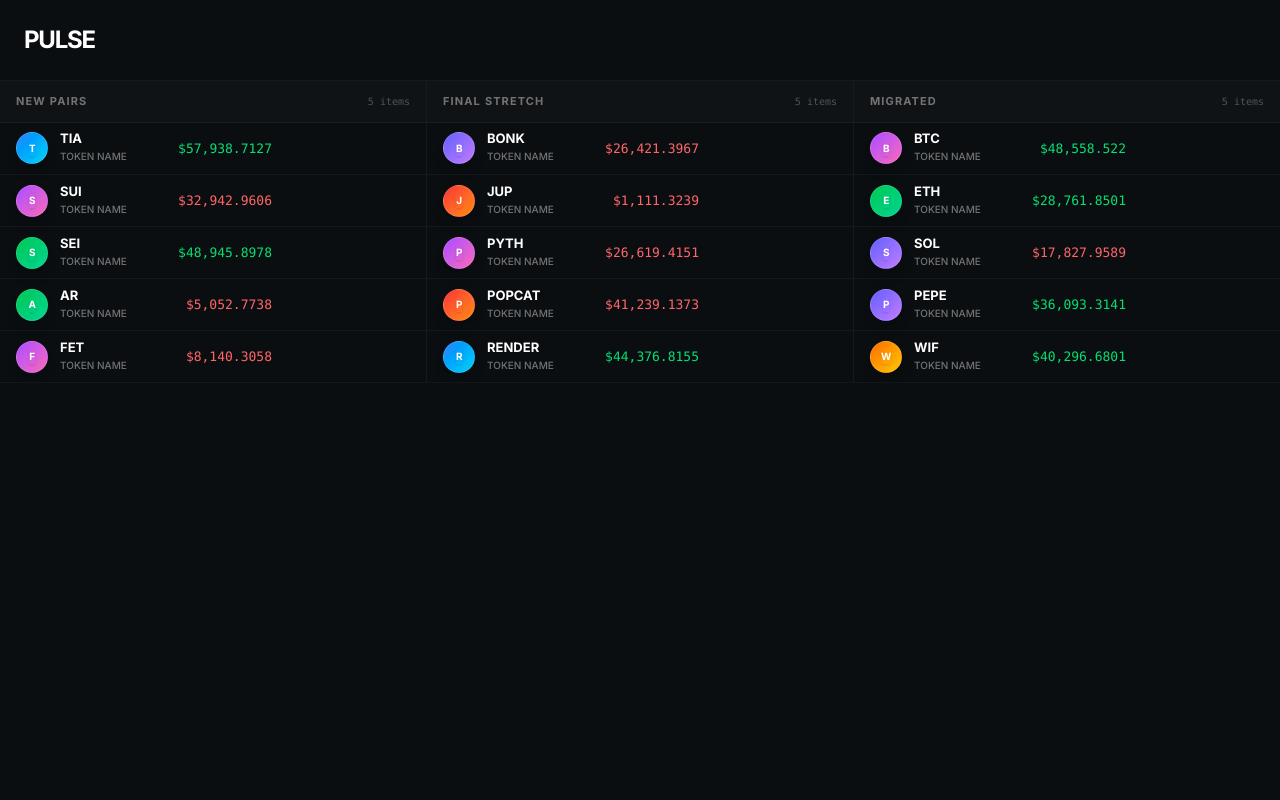
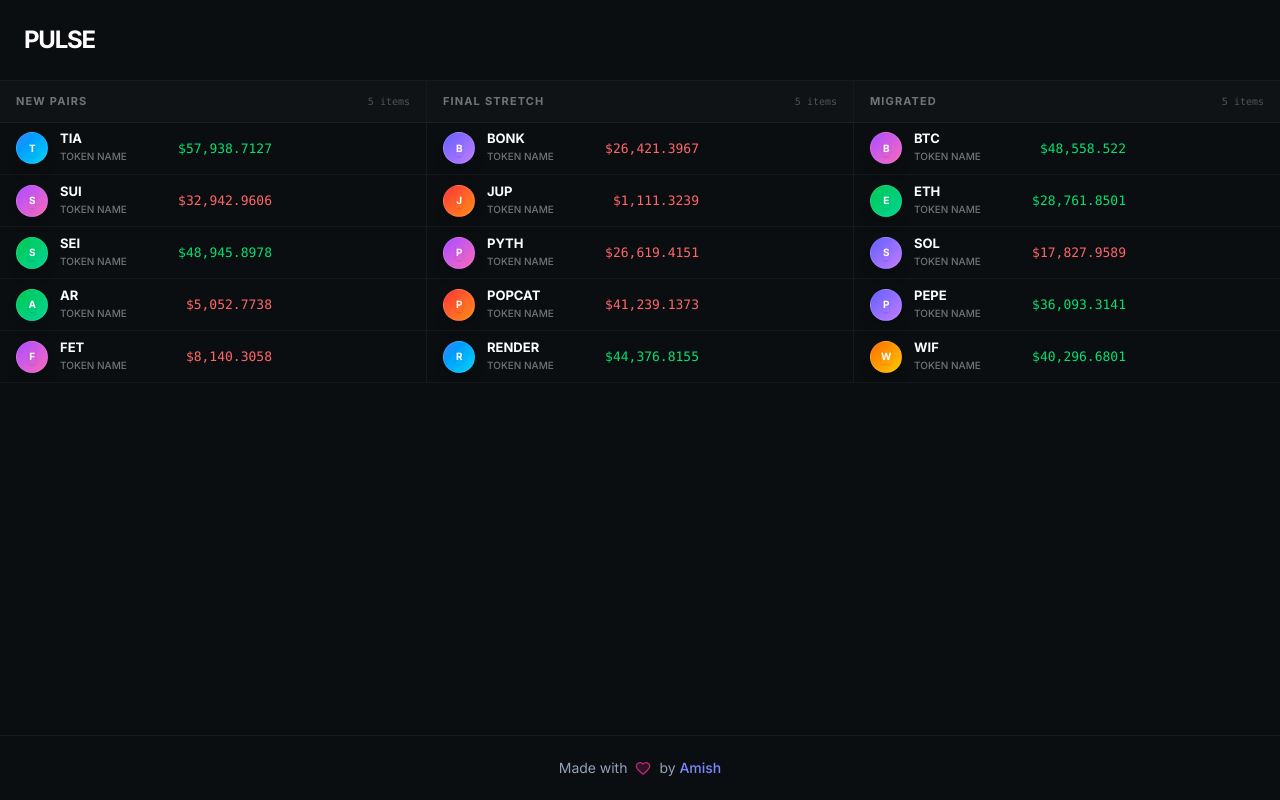
Before and after one commit to amishsheikh/-Token-Trading-Table, a Next.js app: page / in a window 1280 px wide. Built offline with nearby package versions, Linux system fonts and the light colour scheme.

Commit message:
fix the footer

```diff
--- a/src/app/page.tsx
+++ b/src/app/page.tsx
@@ -4,12 +4,12 @@
 import { useSelector } from 'react-redux';
 import { selectAllTokens } from '@/store/selectors';
 import { PulseGrid } from '@/components/organisms/PulseGrid';
+import { Heart } from 'lucide-react';
 
 export default function Home() {
-  useTokenUpdates(); // Requirement: Hook for real-time updates
+  useTokenUpdates();
   const tokens = useSelector(selectAllTokens);
 
-  // Requirement: Logical distribution into three columns
   const data = {
     newPairs: tokens.filter(t => t.status === 'new'),
     finalStretch: tokens.filter(t => t.status === 'final'),
@@ -17,16 +17,30 @@
   };
 
   return (
-    <main className="min-h-screen bg-[#0B0E11] text-white">
-      <div className="max-w-[1400px] mx-auto">
+    <main className="min-h-screen flex flex-col bg-[#0B0E11] text-white">
+
+      {/* CONTENT */}
+      <div className="flex-1 max-w-[1400px] mx-auto w-full">
         <header className="p-6 border-b border-white/5">
-          {/* Requirement: Pixel-perfect header  */}
           <h1 className="text-2xl font-bold tracking-tighter">PULSE</h1>
         </header>
 
-        {/* Requirement: Atomic Architecture - Organism  */}
         <PulseGrid tokens={data} />
       </div>
+
+      {/* FOOTER */}
+      <footer className="border-t border-white/5 bg-[#0B0E11]">
+        <div className="h-16 flex items-center justify-center gap-2 text-sm text-slate-400">
+          <span>Made with</span>
+          <Heart
+            size={16}
+            className="text-pink-500 fill-pink-500/20 animate-pulse"
+          />
+          <span>
+            by <span className="text-indigo-400 font-medium">Amish</span>
+          </span>
+        </div>
+      </footer>
     </main>
   );
 }
```
